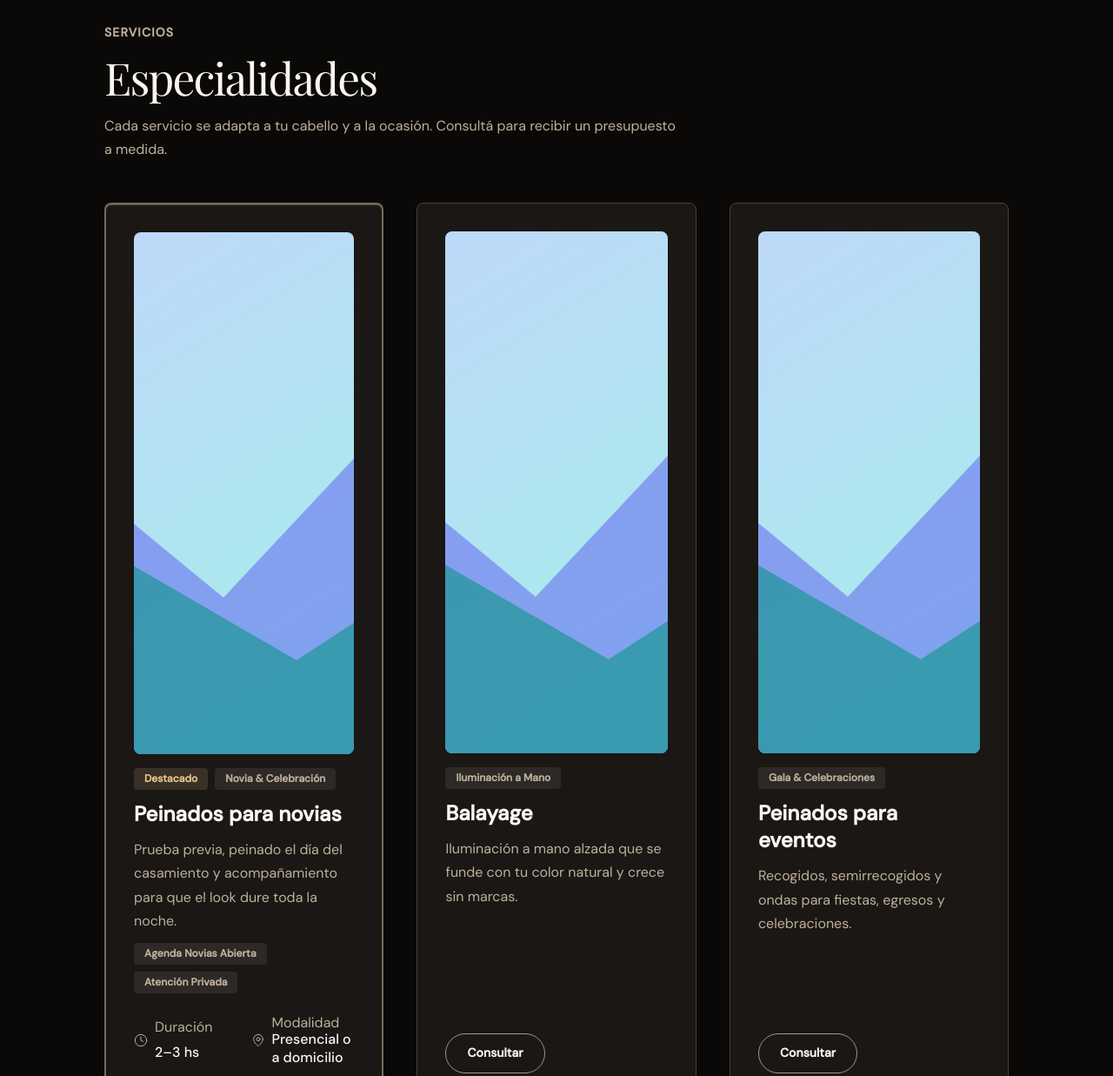
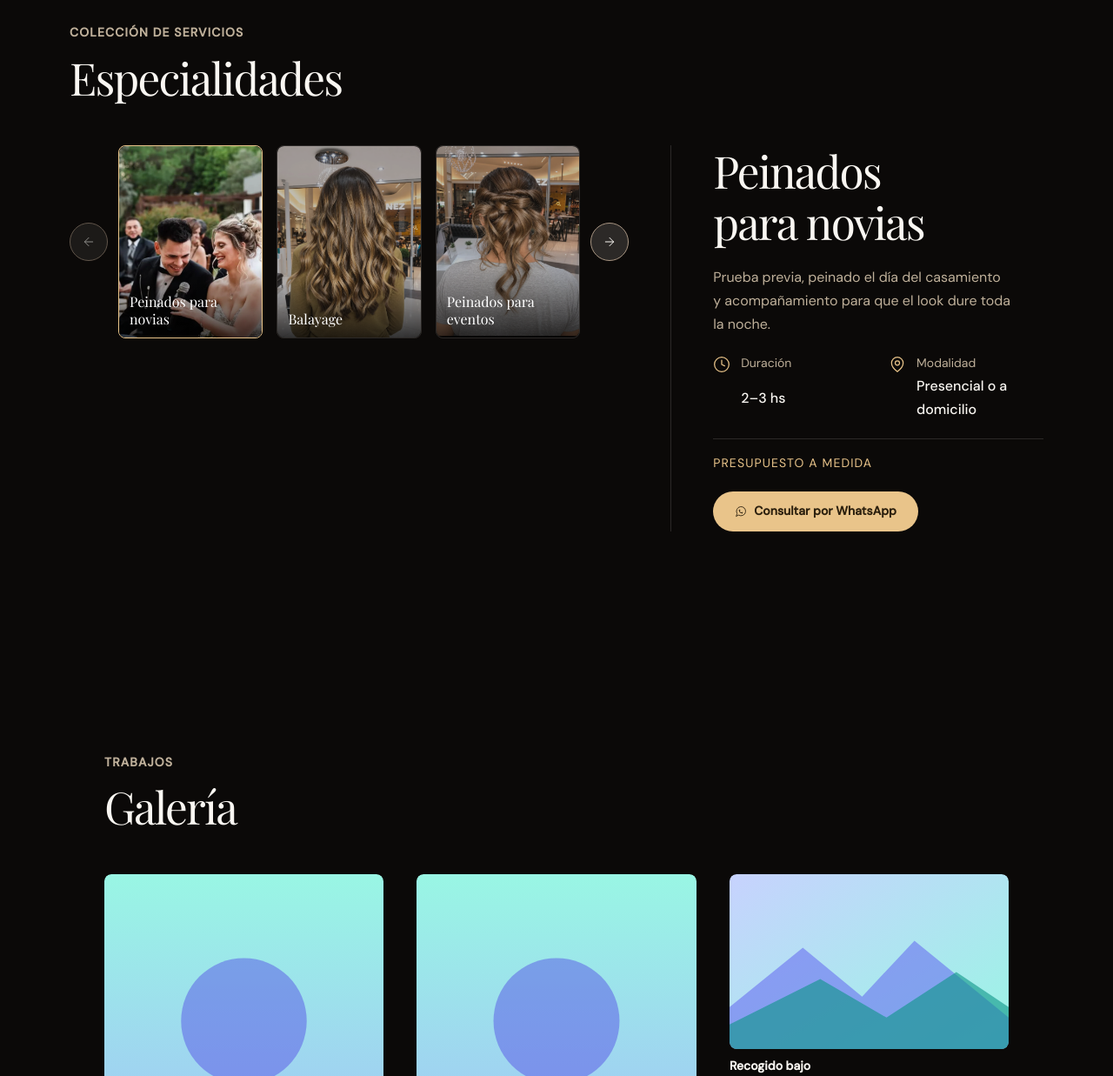
Before and after one commit to camiperezs/Saint-Aure, an Astro site: page / in a window 1280 px wide. Shown: the part 1780-3017 px from the top of the page at 87% size. Built offline with nearby package versions, Linux system fonts and the light colour scheme; Astro itself is replaced by a stand-in of ours.

Commit message:
feat: use Services catalog variant with real photos on home
Co-Authored-By: Claude Sonnet 5.5 <noreply@anthropic.com>

```diff
--- a/src/content/page.ts
+++ b/src/content/page.ts
@@ -4,27 +4,31 @@ import type { Service } from "@/types/services";
 import hero from "@/assets/images/hero.webp";
 import about from "@/assets/images/about.webp";
 
-// Placeholders hasta recibir las fotos reales (D9).
 const whatsappMessage = "Hola, quiero consultar un turno.";
 
-const serviceImage = (alt: string) => ({
+const serviceImage = (
+  src: string,
+  alt: string,
+  width: number,
+  height: number,
+) => ({
   type: "image" as const,
-  image: {
-    src: "/placeholders/landscape.svg",
-    alt,
-    width: 800,
-    height: 600,
-  },
+  image: { src, alt, width, height },
 });
+
+const price = { type: "quote" as const, label: "Presupuesto a medida" };
 
 const services: Service[] = [
   {
     title: "Peinados para novias",
-    label: "Novia & Celebración",
     description:
       "Prueba previa, peinado el día del casamiento y acompañamiento para que el look dure toda la noche.",
-    visual: serviceImage("Novia con peinado recogido y detalles de flores"),
-    featured: true,
+    visual: serviceImage(
+      "/works/novia/novia.webp",
+      "Novia con peinado recogido y detalles de flores",
+      1134,
+      728,
+    ),
     action: { label: "Consultar", href: "#contact", variant: "outline" },
     // Placeholder — confirmar con la clienta antes del deploy
     specs: [
@@ -35,43 +39,65 @@ const services: Service[] = [
         value: "Presencial o a domicilio",
       },
     ],
-    availabilityBadges: ["Agenda Novias Abierta", "Atención Privada"],
+    price,
   },
   {
     title: "Balayage",
-    label: "Iluminación a Mano",
     description:
       "Iluminación a mano alzada que se funde con tu color natural y crece sin marcas.",
-    visual: serviceImage("Melena con balayage rubio miel"),
+    visual: serviceImage(
+      "/works/balayge/balayage-02.webp",
+      "Melena con balayage rubio miel",
+      1284,
+      1585,
+    ),
     action: { label: "Consultar", href: "#contact", variant: "outline" },
+    price,
     footnote: "Diagnóstico previo incluido", // Placeholder — confirmar con la clienta
   },
   {
     title: "Peinados para eventos",
-    label: "Gala & Celebraciones",
     description:
       "Recogidos, semirrecogidos y ondas para fiestas, egresos y celebraciones.",
-    visual: serviceImage("Peinado semirrecogido de fiesta"),
+    visual: serviceImage(
+      "/works/peinado.webp",
+      "Peinado semirrecogido de fiesta",
+      1279,
+      1600,
+    ),
     action: { label: "Consultar", href: "#contact", variant: "outline" },
-    footnote: "Duración: 60–90 min", // Placeholder — confirmar con la clienta
+    price,
+    // Placeholder — confirmar con la clienta
+    specs: [{ icon: "clock", label: "Duración", value: "60–90 min" }],
   },
   {
     title: "Colorimetría",
-    label: "Color & Diagnóstico",
     description:
       "Diagnóstico del tono ideal para tu piel y coloración pareja de raíz a puntas.",
-    visual: serviceImage("Coloración castaño profundo y brillante"),
+    visual: serviceImage(
+      "/works/corte/corte.webp",
+      "Coloración castaño profundo y brillante",
+      1281,
+      1600,
+    ),
     action: { label: "Consultar", href: "#contact", variant: "outline" },
+    price,
     footnote: "Incluye diagnóstico de tono", // Placeholder — confirmar con la clienta
   },
   {
     title: "Alisados",
-    label: "Tratamiento Capilar",
     description:
       "Tratamientos de alisado que reducen el frizz y dejan el cabello dócil por meses.",
-    visual: serviceImage("Cabello largo, lacio y con brillo"),
+    visual: serviceImage(
+      "/works/corte/corte-02.webp",
+      "Cabello largo, lacio y con brillo",
+      1284,
+      1590,
+    ),
     action: { label: "Consultar", href: "#contact", variant: "outline" },
-    footnote: "Duración: 2–4 hs según largo", // Placeholder — confirmar con la clienta
+    price,
+    // Placeholder — confirmar con la clienta
+    specs: [{ icon: "clock", label: "Duración", value: "2–4 hs según largo" }],
   },
 ];
 
@@ -133,11 +159,9 @@ export const page = {
     },
     {
       type: "services",
-      variant: "featured",
-      eyebrow: "Servicios",
+      variant: "catalog",
+      eyebrow: "Colección de servicios",
       title: "Especialidades",
-      description:
-        "Cada servicio se adapta a tu cabello y a la ocasión. Consultá para recibir un presupuesto a medida.",
       services,
     },
     {
```
Also changed, not shown: docs/plans/especialidades-catalogo.md (+1 -1 lines), README.md.
